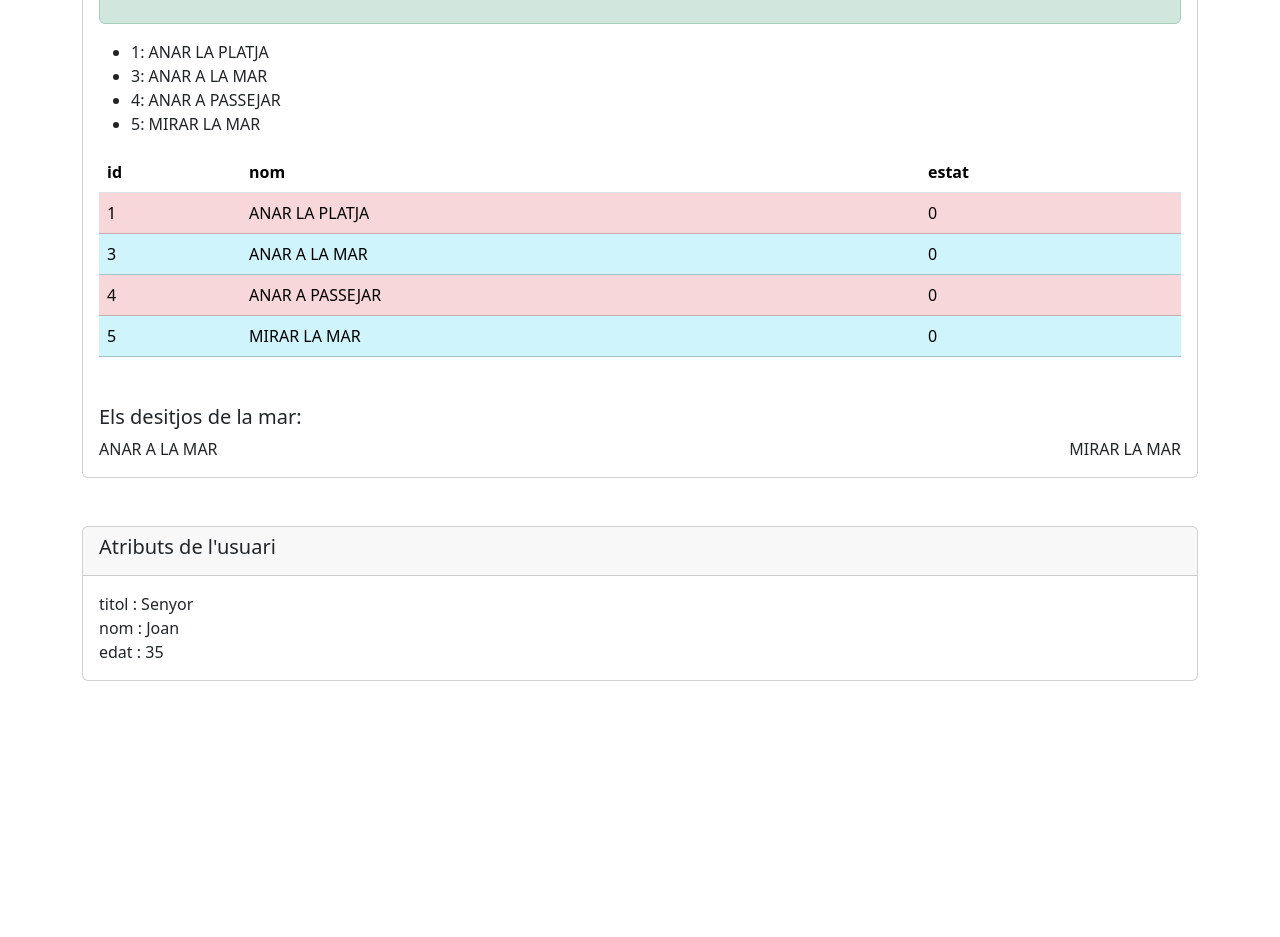
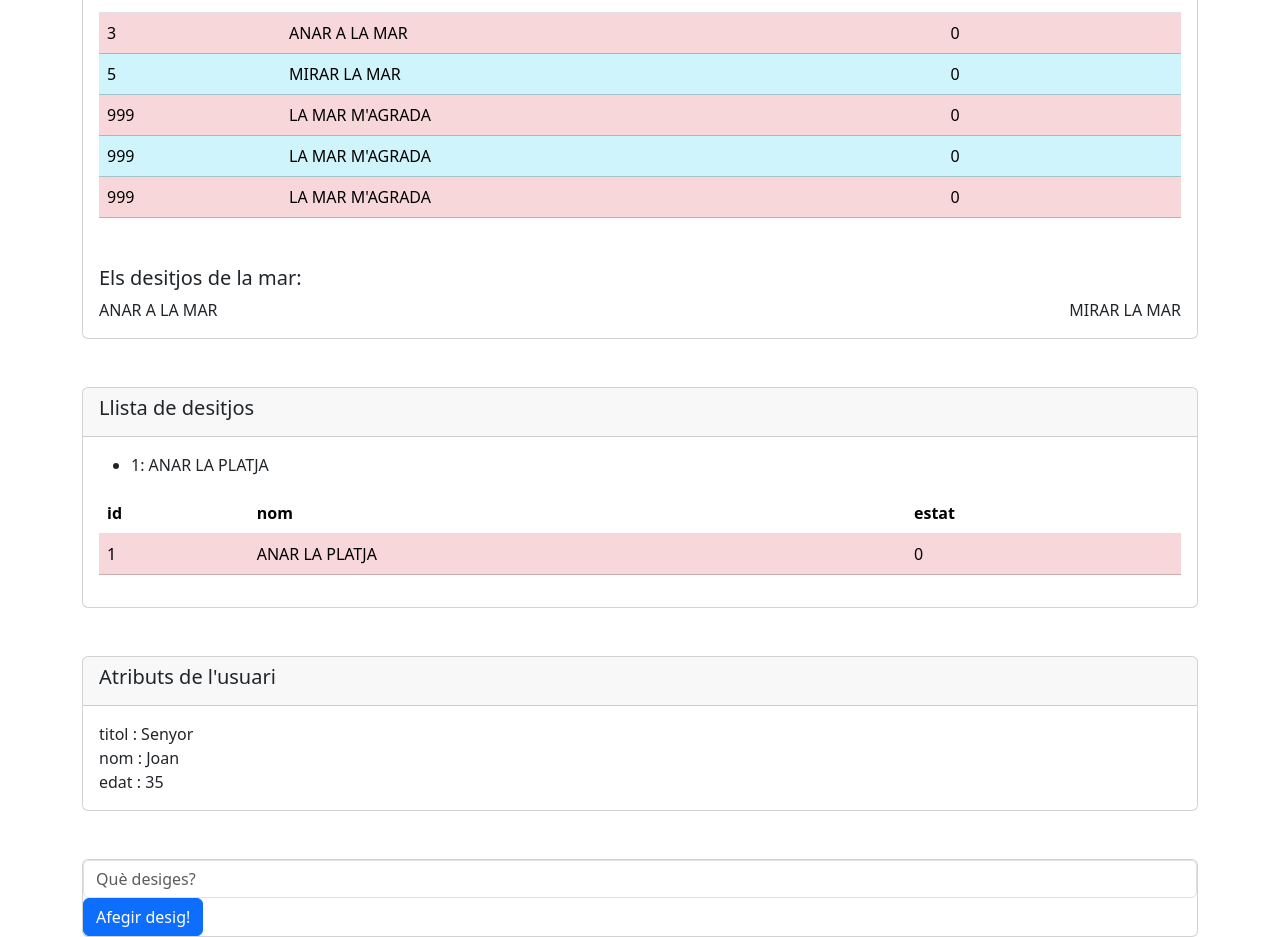
Before and after one commit to joancifo/imagina-vue-s2, a Vue app: page / in a window 1280 px wide. Shown: the part 560-1497 px from the top of the page. Before the commit the page ends 1241 px from the top, so only its background shows below. Built offline with nearby package versions, Linux system fonts and the light colour scheme.

Commit message:
wip: formulari per afegir desitjos

```diff
--- a/src/App.vue
+++ b/src/App.vue
@@ -1,15 +1,87 @@
 <script setup lang="ts">
-import { onMounted, ref } from 'vue'
+import LlistaDesitjos from '@/components/desig/LlistaDesitjos.vue'
 import FormulariPerfil from '@/components/usuari/FormulariPerfil.vue'
-import LlistaDesitjos from '@/components/desig/LlistaDesitjos.vue'
 import LlistaAtributs from '@/components/usuari/LlistaAtributs.vue'
+import { computed, onMounted, ref, type Ref } from 'vue'
+import { ESTAT_ACTIU, ESTAT_DESACTIVAT, ESTAT_ESTRELLA } from './constants'
+import type Desig from './interfaces/Desig'
+
+// const llista: string[] = ['Anar a la platja', 'Anar a la muntanya']
+const llista: Ref<Desig[]> = ref([
+  {
+    id: 1,
+    nom: 'Anar la platja',
+    estat: ESTAT_ACTIU
+  },
+  {
+    id: 2,
+    nom: 'Anar a la muntanya',
+    estat: ESTAT_ESTRELLA
+  },
+  {
+    id: 3,
+    nom: 'Anar a la mar',
+    estat: ESTAT_ACTIU
+  },
+  {
+    id: 4,
+    nom: 'Anar a passejar',
+    estat: ESTAT_ACTIU
+  },
+  {
+    id: 5,
+    nom: 'Mirar la mar',
+    estat: ESTAT_ACTIU
+  },
+  {
+    id: 6,
+    nom: 'No tenc cap més desig',
+    estat: ESTAT_DESACTIVAT
+  }
+])
+
+const desitjosDeLaMar: Ref<Desig[]> = computed(() =>
+  llista.value.filter((desig: Desig): boolean => desig.nom.toLowerCase().includes('mar'))
+)
+
+const desitjosDeLaPlatja: Ref<Desig[]> = computed(() =>
+  llista.value.filter((desig: Desig): boolean => desig.nom.toLowerCase().includes('platja'))
+)
 
 const container = ref()
 
 onMounted(() => {
   // S'ha de fer dins onMounted!
   console.log(container.value)
+
+  llista.value.push({
+    id: 999,
+    nom: "la mar m'agrada",
+    estat: ESTAT_ACTIU
+  })
+
+  llista.value.push({
+    id: 999,
+    nom: "la mar m'agrada",
+    estat: ESTAT_ACTIU
+  })
+
+  llista.value.push({
+    id: 999,
+    nom: "la mar m'agrada",
+    estat: ESTAT_ACTIU
+  })
 })
+
+const nouDesig = ref<string>('')
+const afegirDesig = () => {
+  llista.value.push({
+    id: -1,
+    nom: nouDesig.value,
+    estat: ESTAT_ACTIU
+  })
+  nouDesig.value = ''
+}
 </script>
 
 <template>
@@ -22,9 +94,25 @@ onMounted(() => {
 
         <FormulariPerfil />
 
-        <LlistaDesitjos class="mt-5" />
+        <LlistaDesitjos class="mt-5" :llista="desitjosDeLaMar" :esDeLaMar="true" />
+
+        <LlistaDesitjos class="mt-5" :llista="desitjosDeLaPlatja" />
 
         <LlistaAtributs class="mt-5" />
+
+        <div class="card mt-5">
+          <form @submit.prevent="afegirDesig">
+            <div>
+              <input
+                v-model="nouDesig"
+                type="text"
+                class="form-control"
+                placeholder="Què desiges?"
+              />
+            </div>
+            <button class="btn btn-primary" type="submit">Afegir desig!</button>
+          </form>
+        </div>
       </div>
     </div>
   </div>
--- a/src/components/desig/LlistaDesitjos.vue
+++ b/src/components/desig/LlistaDesitjos.vue
@@ -1,44 +1,26 @@
 z
 <script setup lang="ts">
-import { ESTAT_ACTIU, ESTAT_DESACTIVAT, ESTAT_ESTRELLA } from '@/constants'
+import { ESTAT_ACTIU, ESTAT_ESTRELLA } from '@/constants'
 import type Desig from '@/interfaces/Desig'
-import { computed, ref, type Ref } from 'vue'
+import { computed, defineProps, type Ref } from 'vue'
 
-// const llista: string[] = ['Anar a la platja', 'Anar a la muntanya']
-const llista: Ref<Desig[]> = ref([
-  {
-    id: 1,
-    nom: 'Anar la platja',
-    estat: ESTAT_ACTIU
+// const props = defineProps(['llista', 'esDeLaMar'])
+const props: any = defineProps({
+  llista: {
+    required: true
   },
-  {
-    id: 2,
-    nom: 'Anar a la muntanya',
-    estat: ESTAT_ESTRELLA
-  },
-  {
-    id: 3,
-    nom: 'Anar a la mar',
-    estat: ESTAT_ACTIU
-  },
-  {
-    id: 4,
-    nom: 'Anar a passejar',
-    estat: ESTAT_ACTIU
-  },
-  {
-    id: 5,
-    nom: 'Mirar la mar',
-    estat: ESTAT_ACTIU
-  },
-  {
-    id: 6,
-    nom: 'No tenc cap més desig',
-    estat: ESTAT_DESACTIVAT
+  esDeLaMar: {
+    default: false
   }
-])
+})
 
-llista.value = llista.value.map((desig: Desig): Desig => {
+// const props: any = defineProps<{
+//   llista: Desig[]
+//   esDeLaMar?: boolean
+// }>()
+
+const llista = computed(() =>
+  props.llista.map((desig: Desig): Desig => {
     // desig.nom = desig.nom.toUpperCase()
 
     // return desig
@@ -47,6 +29,7 @@ llista.value = llista.value.map((desig: Desig): Desig => {
       nom: desig.nom.toUpperCase()
     }
   })
+)
 
 const actius: Ref<Desig[]> = computed(() =>
   llista.value.filter((desig: Desig): boolean => desig.estat === ESTAT_ACTIU)
@@ -103,7 +86,7 @@ const classesDeLaFila = (index: number) => {
         </tbody>
       </table>
     </div>
-    <div class="card-body">
+    <div v-if="esDeLaMar" class="card-body">
       <div>
         <h5>Els desitjos de la mar:</h5>
         <div class="d-flex justify-content-between">
```
Lines whose indentation alone changed are shown as unchanged.
